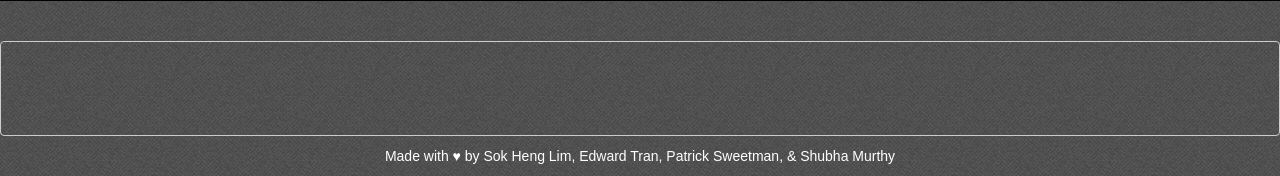
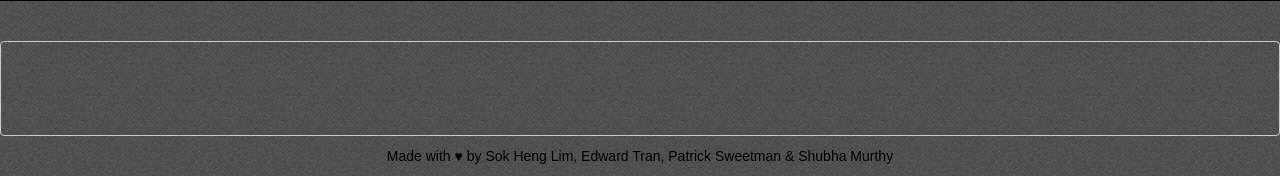
Before and after one commit to xTEddie/McHacks2017, a Python web app: template templates/index.html in a window 1280 px wide. Shown: the part 703-879 px from the top of the page. Run offline with Jinja, Linux system fonts and the light colour scheme; the template is opened without the code that fills it, so the values that code supplies are empty.

Commit message:
change footer color

```diff
--- a/templates/index.html
+++ b/templates/index.html
@@ -90,7 +90,7 @@
 
             <div id="footer" class="row">
 
-              <p>Made with &hearts; by Sok Heng Lim, Edward Tran, Patrick Sweetman, &amp; Shubha Murthy</p>
+              <p style="color: black">Made with &hearts; by Sok Heng Lim, Edward Tran, Patrick Sweetman &amp; Shubha Murthy</p>
 
             </div>
 
```
